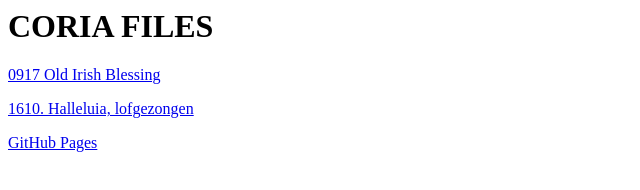
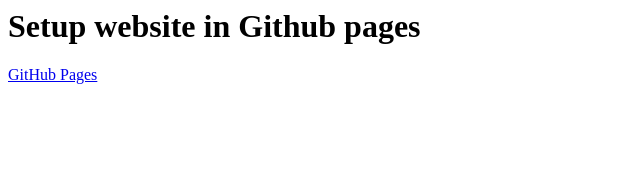
Before and after one commit to BartOsmap/BartOsmap, a plain HTML site: page index.html in a window 1280 px wide. Shown: the whole page, without its empty margins (0-640 px from the left). Drawn offline with Linux system fonts and the light colour scheme.

Commit message:
Update index.html

```diff
--- a/index.html
+++ b/index.html
@@ -1,5 +1,3 @@
-<H1> CORIA FILES </H1>
-<p></p><a href=./0917_OldIrishBlessing.html> 0917 Old Irish Blessing</a>
-<p><a href=./1610_lofgezongen.html> 1610. Halleluia, lofgezongen</a>
+<H1> Setup website in Github pages </H1>
 <p><a href=./GithubPages.mp4> GitHub Pages</a>
 <p>
```
